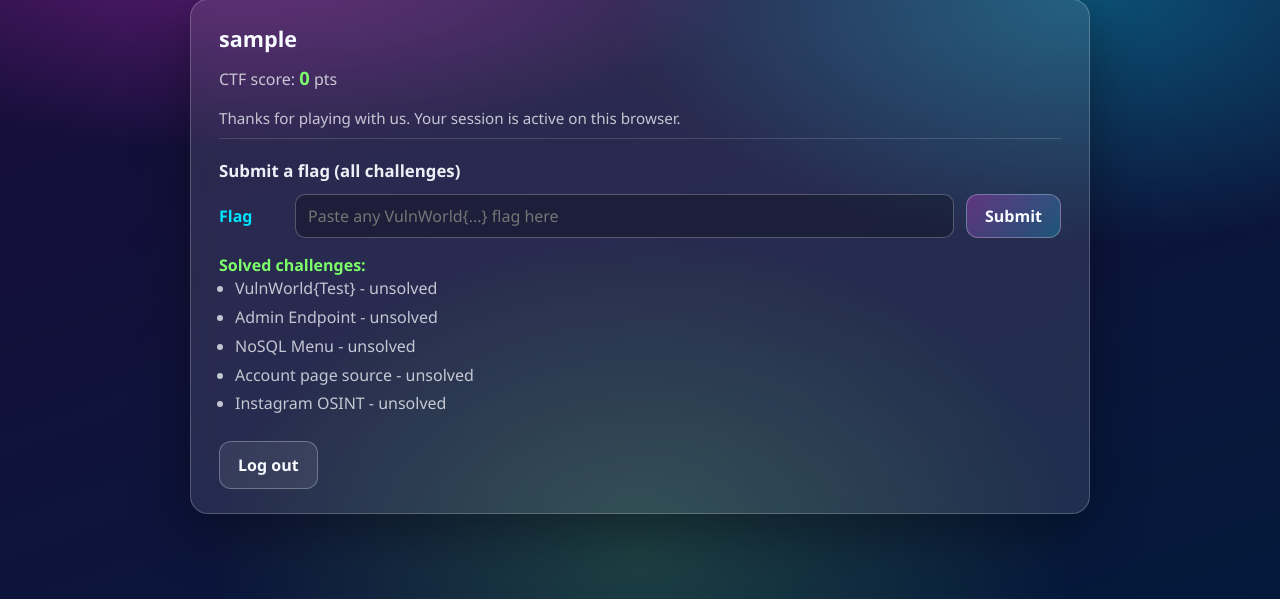
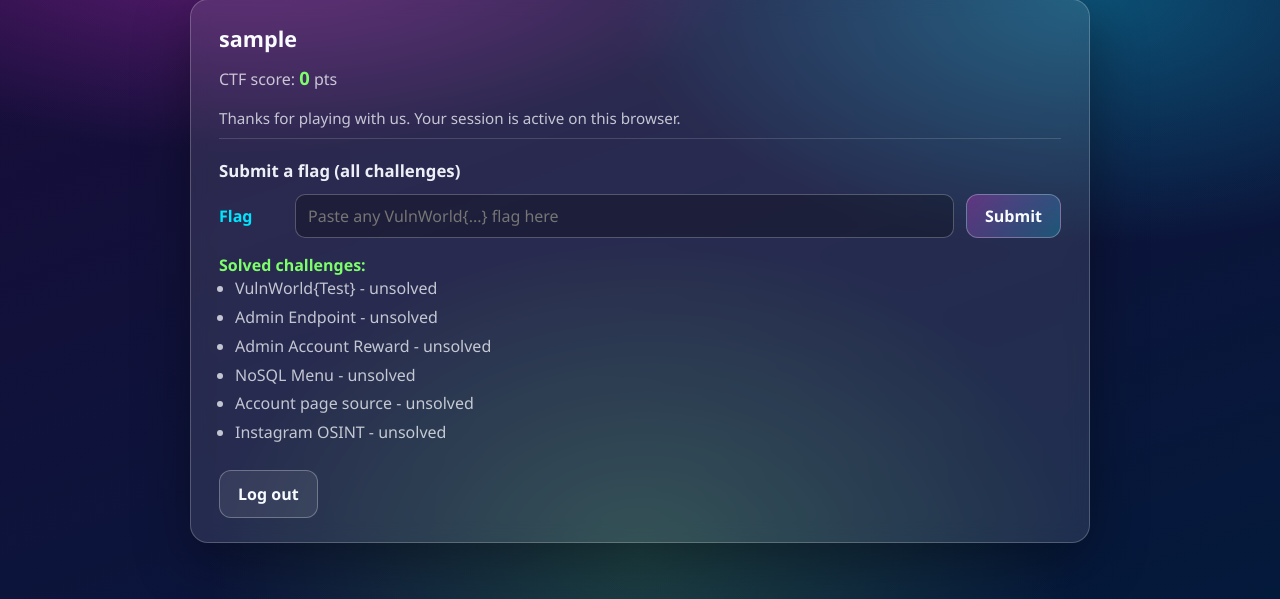
Before and after one commit to Tausetii/VulnWorld, a Flask app: page /account in a window 1280 px wide. Shown: the part 168-767 px from the top of the page. Run offline with Flask 3, Linux system fonts and the light colour scheme; the visitor is signed in with stand-in values (Sample User, id 1); data that the repository does not hold is empty.

Commit message:
Add admin account reward flag and update account template
- Introduced a new CTF flag for the admin account with associated points and secret.
- Updated the account function to track the status of the admin account reward flag.
- Enhanced the account template to display the admin account reward flag status and label.

```diff
--- a/main.py
+++ b/main.py
@@ -78,10 +78,15 @@ CTF_FLAGS = {
         "points": 10,
         "secret": "VulnWorld{1nst4gr4m_0s1nt_3262026}",
     },
+    "admin_account_reward": {
+        "name": "Admin Account Reward",
+        "points": 20,
+        "secret": "VulnWorld{4dm1n_4cc0unt_d4shb04rd_3262026}",
+    },
 }
 
 ADMIN_ACCOUNT_USERNAME = "admin"
-ADMIN_ACCOUNT_REWARD_FLAG = "VulnWorld{4dm1n_4cc0unt_d4shb04rd_3262026}"
+ADMIN_ACCOUNT_REWARD_FLAG = CTF_FLAGS["admin_account_reward"]["secret"]
 
 
 def _migrate_flag_points() -> None:
@@ -151,6 +156,7 @@ def account():
     menu_nosql_flag_solved = False
     account_source_flag_solved = False
     instagram_osint_flag_solved = False
+    admin_account_reward_flag_solved = False
     is_admin_account = False
     if username:
         doc = login_collection.find_one({"username": username})
@@ -166,6 +172,7 @@ def account():
         menu_nosql_flag_solved = "menu_nosql" in _ctf_solved_flag_ids(username)
         account_source_flag_solved = "account_source" in _ctf_solved_flag_ids(username)
         instagram_osint_flag_solved = "instagram_osint" in _ctf_solved_flag_ids(username)
+        admin_account_reward_flag_solved = "admin_account_reward" in _ctf_solved_flag_ids(username)
         is_admin_account = username.lower() == ADMIN_ACCOUNT_USERNAME
     return render_template(
         "account.html",
@@ -180,6 +187,8 @@ def account():
         account_source_flag_solved=account_source_flag_solved,
         instagram_osint_flag_label=CTF_FLAGS["instagram_osint"]["name"],
         instagram_osint_flag_solved=instagram_osint_flag_solved,
+        admin_account_reward_flag_label=CTF_FLAGS["admin_account_reward"]["name"],
+        admin_account_reward_flag_solved=admin_account_reward_flag_solved,
         is_admin_account=is_admin_account,
         admin_account_reward_flag=ADMIN_ACCOUNT_REWARD_FLAG,
     )
--- a/templates/account.html
+++ b/templates/account.html
@@ -288,6 +288,7 @@
                         <ul class="solved-list">
                             <li>{{ test_flag_label }} {% if test_flag_solved %}- solved{% else %}- unsolved{% endif %}</li>
                             <li>Admin Endpoint {% if admin_endpoint_flag_solved %}- solved{% else %}- unsolved{% endif %}</li>
+                            <li>{{ admin_account_reward_flag_label }} {% if admin_account_reward_flag_solved %}- solved{% else %}- unsolved{% endif %}</li>
                             <li>NoSQL Menu {% if menu_nosql_flag_solved %}- solved{% else %}- unsolved{% endif %}</li>
                             <li>{{ account_source_flag_label }} {% if account_source_flag_solved %}- solved{% else %}- unsolved{% endif %}</li>
                             <li>{{ instagram_osint_flag_label }} {% if instagram_osint_flag_solved %}- solved{% else %}- unsolved{% endif %}</li>
```
